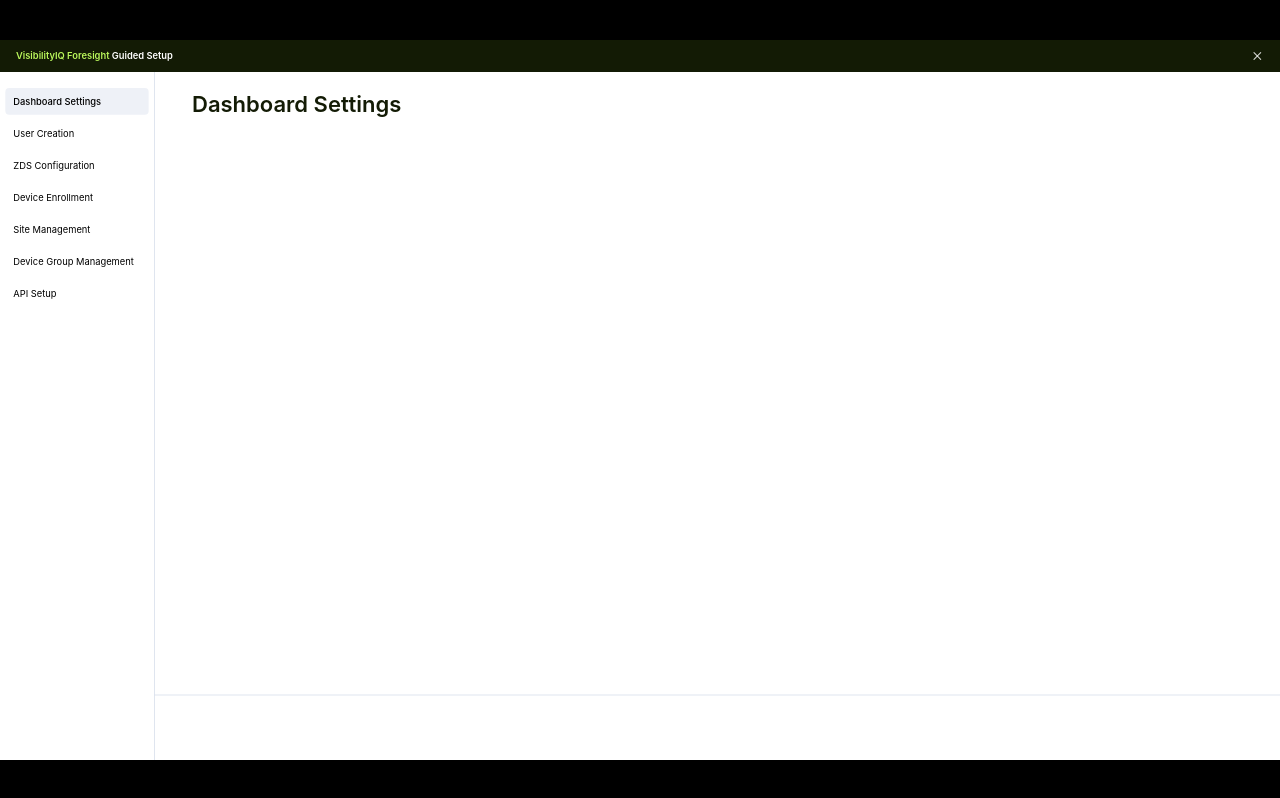
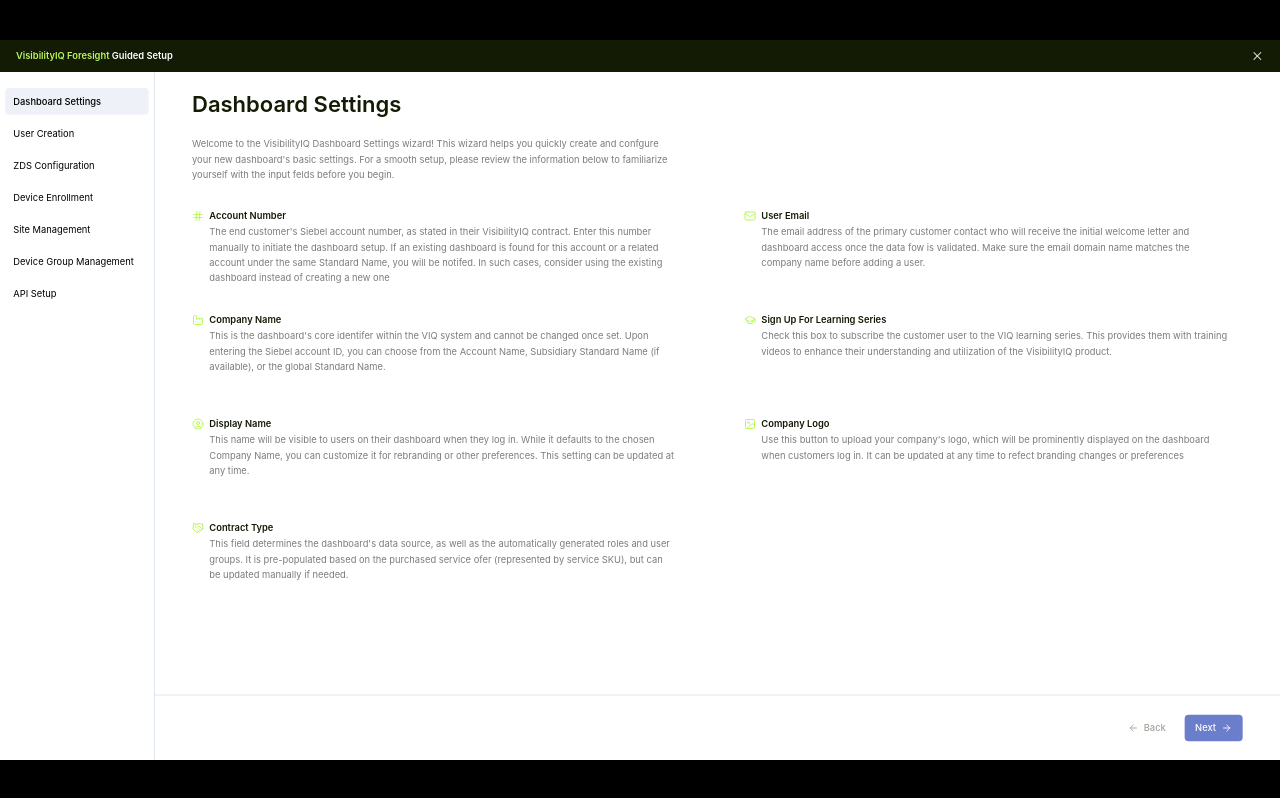
Before and after one commit to ariel839/zebra-test, a React (Vite) app: page / in a window 1280 px wide. Built offline with nearby package versions, Linux system fonts and the light colour scheme.

Commit message:
feat: overview screen (row A) with verbatim figma copy

```diff
--- /dev/null
+++ b/src/content/overview.ts
@@ -0,0 +1,112 @@
+/**
+ * Copy for the Overview / welcome screen (Row A, node 8474:11927).
+ * All user-facing strings for this screen live here — nothing inline in JSX.
+ * Spec: wizard-spec-files/WIZARD-SPEC.md §1.
+ *
+ * Every string below was transcribed directly off
+ * wizard-spec-files/screens/A1_overview__8474-11927.png (character by character, via
+ * cropped/upscaled reads), not copied from the spec's §1 copy table, which is a
+ * cleaned paraphrase. The Figma source contains real typos and they are reproduced
+ * here verbatim — do not "fix" them.
+ *
+ * Typos present, as verified against the PNG:
+ *   - intro: "confgure" (missing "i") and "felds" (missing "i" in "fields" — this
+ *     second one is NOT called out in the task brief's copy table, but it is present
+ *     in the rendered Figma frame, so it is reproduced here too).
+ *   - account-number body: "notifed"
+ *   - user-email body: "data fow"
+ *   - company-name body: "identifer"
+ *   - company-logo body: "refect"
+ *   - contract-type body: "service ofer"
+ */
+import {
+  CircleUser,
+  Factory,
+  GraduationCap,
+  Hash,
+  Handshake,
+  Image,
+  Mail,
+  type LucideIcon,
+} from 'lucide-react'
+
+export interface OverviewField {
+  id: string
+  label: string
+  icon: LucideIcon
+  body: string
+}
+
+export const OVERVIEW_COPY = {
+  title: 'Dashboard Settings',
+  intro:
+    "Welcome to the VisibilityIQ Dashboard Settings wizard! This wizard helps you quickly create and confgure your " +
+    "new dashboard's basic settings. For a smooth setup, please review the information below to familiarize yourself " +
+    'with the input felds before you begin.',
+  fields: [
+    {
+      id: 'account-number',
+      label: 'Account Number',
+      icon: Hash,
+      body:
+        "The end customer's Siebel account number, as stated in their VisibilityIQ contract. " +
+        'Enter this number manually to initiate the dashboard setup. If an existing dashboard is ' +
+        'found for this account or a related account under the same Standard Name, you will be ' +
+        'notifed. In such cases, consider using the existing dashboard instead of creating a new one',
+    },
+    {
+      id: 'user-email',
+      label: 'User Email',
+      icon: Mail,
+      body:
+        'The email address of the primary customer contact who will receive the initial welcome ' +
+        'letter and dashboard access once the data fow is validated. Make sure the email domain ' +
+        'name matches the company name before adding a user.',
+    },
+    {
+      id: 'company-name',
+      label: 'Company Name',
+      icon: Factory,
+      body:
+        "This is the dashboard's core identifer within the VIQ system and cannot be changed once " +
+        'set. Upon entering the Siebel account ID, you can choose from the Account Name, ' +
+        'Subsidiary Standard Name (if available), or the global Standard Name.',
+    },
+    {
+      id: 'learning-series',
+      label: 'Sign Up For Learning Series',
+      icon: GraduationCap,
+      body:
+        'Check this box to subscribe the customer user to the VIQ learning series. This provides ' +
+        'them with training videos to enhance their understanding and utilization of the ' +
+        'VisibilityIQ product.',
+    },
+    {
+      id: 'display-name',
+      label: 'Display Name',
+      icon: CircleUser,
+      body:
+        'This name will be visible to users on their dashboard when they log in. While it defaults ' +
+        'to the chosen Company Name, you can customize it for rebranding or other preferences. ' +
+        'This setting can be updated at any time.',
+    },
+    {
+      id: 'company-logo',
+      label: 'Company Logo',
+      icon: Image,
+      body:
+        "Use this button to upload your company's logo, which will be prominently displayed on the " +
+        'dashboard when customers log in. It can be updated at any time to refect branding changes ' +
+        'or preferences',
+    },
+    {
+      id: 'contract-type',
+      label: 'Contract Type',
+      icon: Handshake,
+      body:
+        "This field determines the dashboard's data source, as well as the automatically generated " +
+        'roles and user groups. It is pre-populated based on the purchased service ofer ' +
+        '(represented by service SKU), but can be updated manually if needed.',
+    },
+  ] satisfies OverviewField[],
+}
--- a/src/routes/Overview.tsx
+++ b/src/routes/Overview.tsx
@@ -1,9 +1,46 @@
+import { ArrowLeft, ArrowRight } from 'lucide-react'
+import { useNavigate } from 'react-router'
+import { Button } from '@/components/ui/Button'
 import { WizardShell } from '@/components/wizard/WizardShell'
+import { OVERVIEW_COPY } from '@/content/overview'
 
 export function Overview() {
+  const navigate = useNavigate()
+
   return (
-    <WizardShell title="Dashboard Settings" footer={null}>
-      <div />
+    <WizardShell
+      title={OVERVIEW_COPY.title}
+      footer={
+        <>
+          <Button variant="ghost" disabled leftIcon={<ArrowLeft size={16} />}>
+            Back
+          </Button>
+          <Button
+            variant="primary"
+            rightIcon={<ArrowRight size={16} />}
+            onClick={() => navigate('/setup')}
+          >
+            Next
+          </Button>
+        </>
+      }
+    >
+      <div className="h-full overflow-y-auto px-14 pb-8">
+        <p className="max-w-180 text-sm leading-relaxed text-viq-text-muted">
+          {OVERVIEW_COPY.intro}
+        </p>
+        <div className="mt-10 grid grid-cols-2 auto-rows-39 gap-x-20">
+          {OVERVIEW_COPY.fields.map(({ id, label, icon: Icon, body }) => (
+            <div key={id} className="flex gap-2 self-start">
+              <Icon size={18} className="mt-0.5 shrink-0 text-viq-brand-green" />
+              <div className="max-w-175">
+                <h2 className="text-sm font-semibold text-viq-text">{label}</h2>
+                <p className="mt-1 text-sm leading-relaxed text-viq-text-muted">{body}</p>
+              </div>
+            </div>
+          ))}
+        </div>
+      </div>
     </WizardShell>
   )
 }
```
